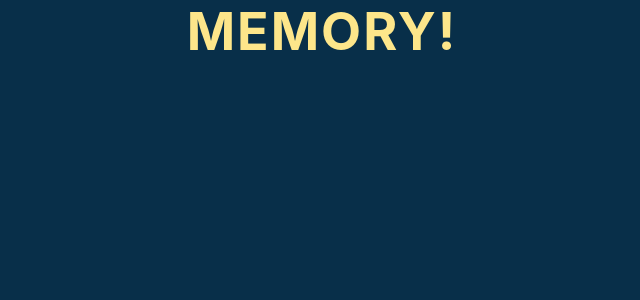
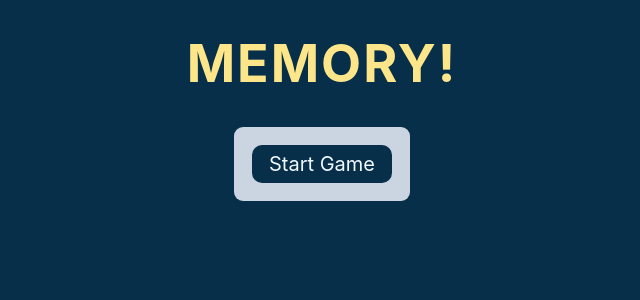
Before and after one commit to samuel-sarmah/memory-game, a React (Vite) app: page / in a window 1280 px wide. Shown: the top 300 px of the page, without its empty margins (318-958 px from the left). Built offline with nearby package versions, Linux system fonts and the light colour scheme.

Commit message:
Add prop to handle state from API

```diff
--- a/src/App.jsx
+++ b/src/App.jsx
@@ -4,10 +4,25 @@ import Card from "./components/Card"
 
 function App() {
   const [isGameOn, setIsGameOn] = useState(false);
+  const [emojisData, setEmojisData] = useState('');
 
-  function startGame(e) {
+  async function startGame(e) {
     e.preventDefault();
-    setIsGameOn(true)
+    try {
+      const response = await fetch("https://emojihub.yurace.pro/api/all/category/animals-and-nature")
+
+      if (!response) {
+        throw new Error("Could not fetch data from API")
+      }
+
+      const data =  await response.json();
+      const dataSample = data.slice(0, 5);
+
+      setEmojisData(dataSample)
+      setIsGameOn(true);
+    } catch (err) {
+      console.error(err);
+    }
   }
 
   function turnCard() {
@@ -15,11 +30,11 @@ function App() {
   }
 
   return (
-    <>
+    <main >
       <h1>Memory!</h1>
-      {isGameOn && <Form handleSubmit={startGame} />}
-      {isGameOn && <Card handleClick={turnCard} />}
-    </>
+      {!isGameOn && <Form handleSubmit={startGame} />}
+      {isGameOn && <Card handleClick={turnCard} data={emojisData}/>}
+    </main>
   )
 }
 
```
